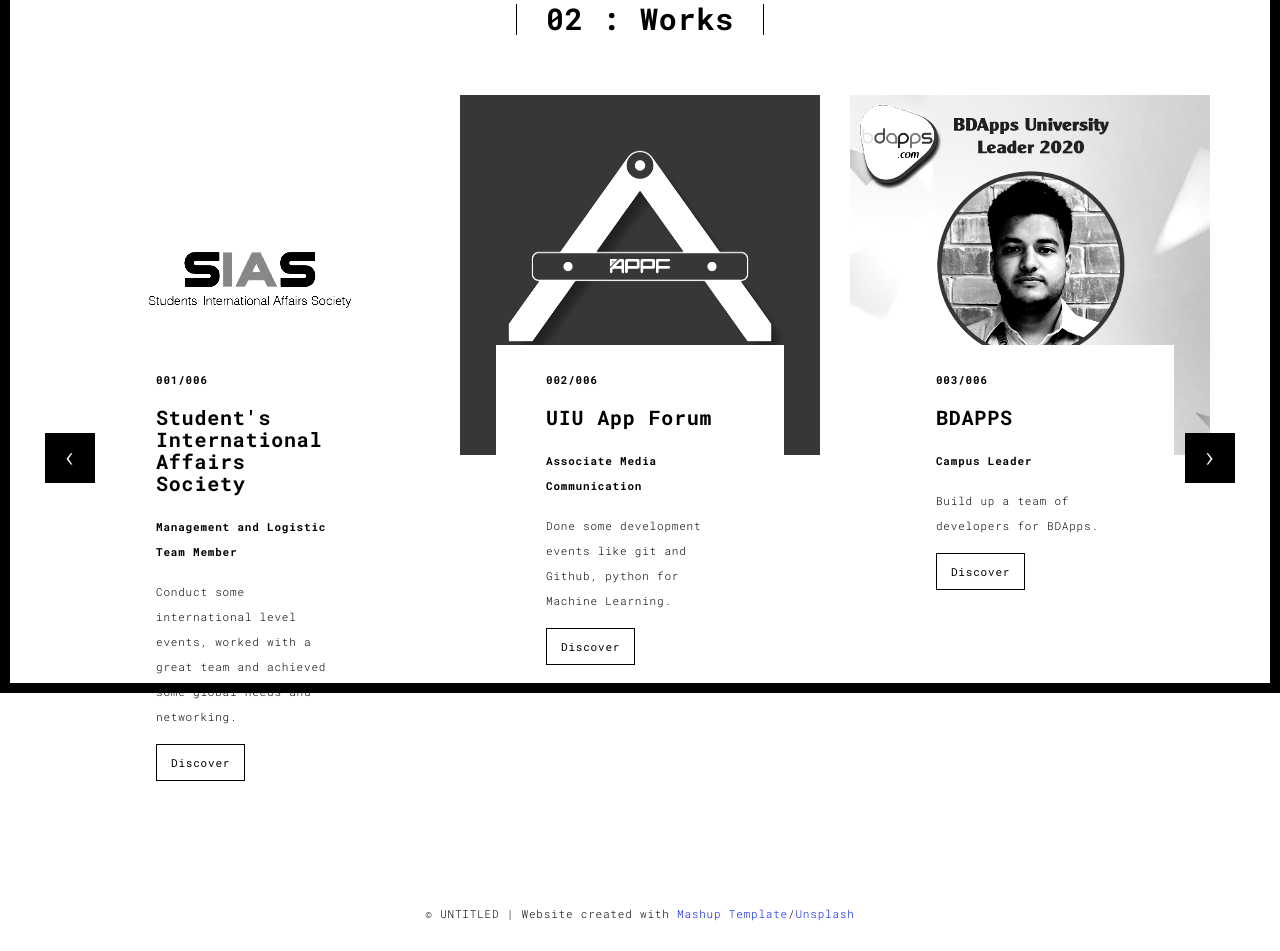
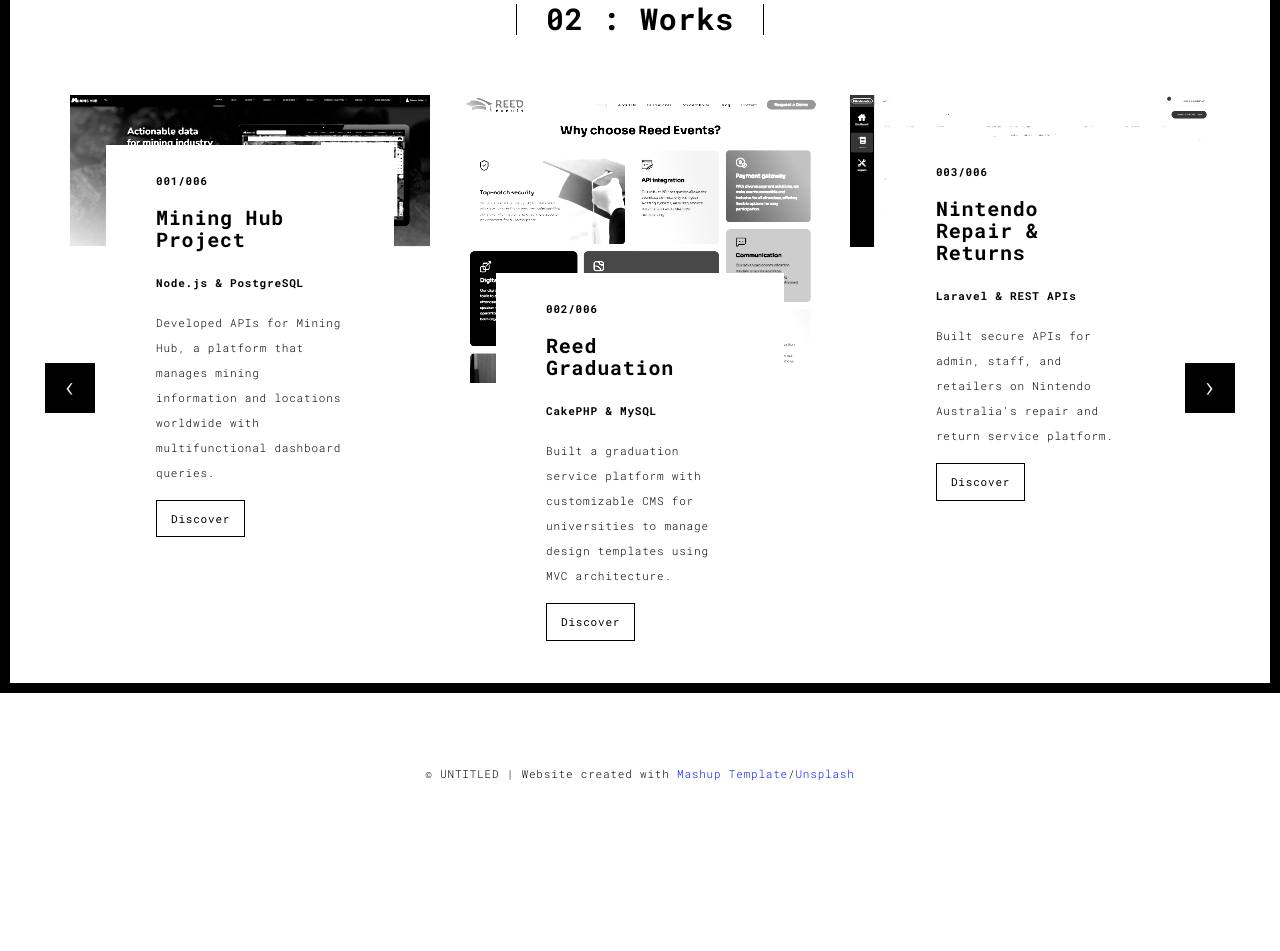
Before and after one commit to SiamSarker/portfo, a Flask app: page /works.html in a window 1280 px wide. Shown: the part 107-1058 px from the top of the page. After the commit the page ends 888 px from the top, so only its background shows below. Run offline with Flask 2, Linux system fonts and the light colour scheme; some libraries are stand-ins or nearby versions.

Commit message:
Update portfolio with current professional information
- Updated personal info: Software Engineer at Bit Mascot (Pvt) Ltd
- Updated education: Graduated from UIU with BSc CSE (CGPA: 3.90/4.00)
- Updated skills: Added Laravel, Node.js, TypeScript, NestJS, React Native
- Updated projects: Replaced student activities with professional projects
- Updated contact info: Current email and LinkedIn profile
- Updated page titles and descriptions
- Added current project images and updated profile photo
- Updated resume with latest version

```diff
--- a/templates/works.html
+++ b/templates/works.html
@@ -15,7 +15,7 @@
   <link rel="apple-touch-icon" sizes="180x180" href="../static/assets/apple-icon-180x180.png">
   <link href="../static/assets/favicon.ico" rel="icon">
 
-  <title>Works</title>
+  <title>Projects - Siam Sarker</title>
 
 <link href="../static/main.3f6952e4.css" rel="stylesheet"></head>
 
@@ -71,37 +71,37 @@
                     <div class="col-sm-4">
 
                       <a href="work.html" title="" class="black-image-project-hover">
-                        <img src="../static/assets/images/SIAS2.jpg" alt="" class="img-responsive">
+                        <img src="../static/assets/images/mininghub.png" alt="" class="img-responsive">
                       </a>
                       <div class="card-container card-container-lg">
                         <h4>001/006</h4>
-                        <h3>Student's International Affairs Society</h3>
-                        <p><b>Management and Logistic Team Member</b></p>
-                        <p>Conduct some international level events, worked with a great team and achieved some global needs and networking.</p>
+                        <h3>Mining Hub Project</h3>
+                        <p><b>Node.js & PostgreSQL</b></p>
+                        <p>Developed APIs for Mining Hub, a platform that manages mining information and locations worldwide with multifunctional dashboard queries.</p>
                         <a href="work.html" title="" class="btn btn-default">Discover</a>
                       </div>
                     </div>
                     <div class="col-sm-4">
                       <a href="work.html" title="" class="black-image-project-hover">
-                        <img src="../static/assets/images/App2.jpg" alt="" class="img-responsive">
+                        <img src="../static/assets/images/reed.png" alt="" class="img-responsive">
                       </a>
                       <div class="card-container card-container-lg">
                         <h4>002/006</h4>
-                        <h3>UIU App Forum</h3>
-                        <p><b>Associate Media Communication</b></p>
-                        <p>Done some development events like git and Github, python for Machine Learning.</p>
+                        <h3>Reed Graduation</h3>
+                        <p><b>CakePHP & MySQL</b></p>
+                        <p>Built a graduation service platform with customizable CMS for universities to manage design templates using MVC architecture.</p>
                         <a href="work.html" title="" class="btn btn-default">Discover</a>
                       </div>
                     </div>
                     <div class="col-sm-4">
                       <a href="work.html" title="" class="black-image-project-hover">
-                        <img src="../static/assets/images/BDApps.jpg" alt="" class="img-responsive">
+                        <img src="../static/assets/images/nintendo.png" alt="" class="img-responsive">
                       </a>
                       <div class="card-container card-container-lg">
                         <h4>003/006</h4>
-                        <h3>BDAPPS</h3>
-                        <p><b>Campus Leader</b></p>
-                        <p>Build up a team of developers for BDApps.</p>
+                        <h3>Nintendo Repair & Returns</h3>
+                        <p><b>Laravel & REST APIs</b></p>
+                        <p>Built secure APIs for admin, staff, and retailers on Nintendo Australia's repair and return service platform.</p>
                         <a href="work.html" title="" class="btn btn-default">Discover</a>
                       </div>
                     </div>
@@ -114,38 +114,38 @@
                 <div class="row">
                   <div class="col-sm-4">
                     <a href="work.html" class="black-image-project-hover">
-                      <img src="../static/assets/images/BASIS.jpg" alt="" class="img-responsive">
+                      <img src="../static/assets/images/mnb.png" alt="" class="img-responsive">
                     </a>
                     <div class="card-container">
                       <h4>004/006</h4>
-                      <h3>BASIS Student's Forum</h3>
-                      <p><b>Executive Member</b></p>
-                        <p>I've arranged Basis Soft Expo and participated Nasa Space App Challenge.</p>
+                      <h3>Mining Bull Project</h3>
+                      <p><b>Laravel & MySQL</b></p>
+                        <p>Developed Laravel APIs for an Australian mining platform to manage commodities and company data efficiently.</p>
                       <a href="work.html" class="btn btn-default">Discover</a>
                     </div>
                   </div>
                    <div class="col-sm-4">
                       <a href="work.html" class="black-image-project-hover">
-                        <img src="../static/assets/images/BIF.jpg" alt="" class="img-responsive">
+                        <img src="../static/assets/images/locum.png" alt="" class="img-responsive">
                       </a>
                       <div class="card-container">
                         <h4>005/006</h4>
-                        <h3>Bangladesh Innovation Forum</h3>
-                        <p><b>Robotics Team Member</b></p>
-                        <p>Work with robotics parts on Space Innovation Camp</p>
+                        <h3>Locum West Portal</h3>
+                        <p><b>Laravel & SendGrid</b></p>
+                        <p>Created APIs for hospital-doctor coordination, with scheduling, auth, and SendGrid-based email integration.</p>
                         <a href="work.html" class="btn btn-default">Discover</a>
                       </div>
                     </div>
 
                     <div class="col-sm-4">
                       <a href="work.html" class="black-image-project-hover">
-                        <img src="../static/assets/images/emk.jpg" alt="" class="img-responsive">
+                        <img src="../static/assets/images/rth.png" alt="" class="img-responsive">
                       </a>
                       <div class="card-container">
                         <h4>006/006</h4>
-                        <h3>EMK Center</h3>
-                        <p><b>General Member</b></p>
-                        <p>Done some projects over the years.</p>
+                        <h3>Regional Tech Hub</h3>
+                        <p><b>Laravel & REST APIs</b></p>
+                        <p>Created Laravel APIs for a national initiative connecting remote Australians with digital technology support.</p>
                         <a href="work.html" class="btn btn-default">Discover</a>
                       </div>
                     </div>
```
Also changed, not shown: templates/about.html (+17 -9 lines), templates/contact.html (+4 -10 lines), templates/index.html (+4 -3 lines), static/assets/images/agrotech.png (added), static/assets/images/garistory.png (added), static/assets/images/locum.png (added), static/assets/images/locum2.png (added), static/assets/images/mininghub.png (added), static/assets/images/mininghub2.png (added), static/assets/images/mnb.png (added), static/assets/images/mnb2.png (added), static/assets/images/multiclient.png (added), static/assets/images/nintendo.png (added), static/assets/images/profile.jpg, 1 more files, 2 other files.
